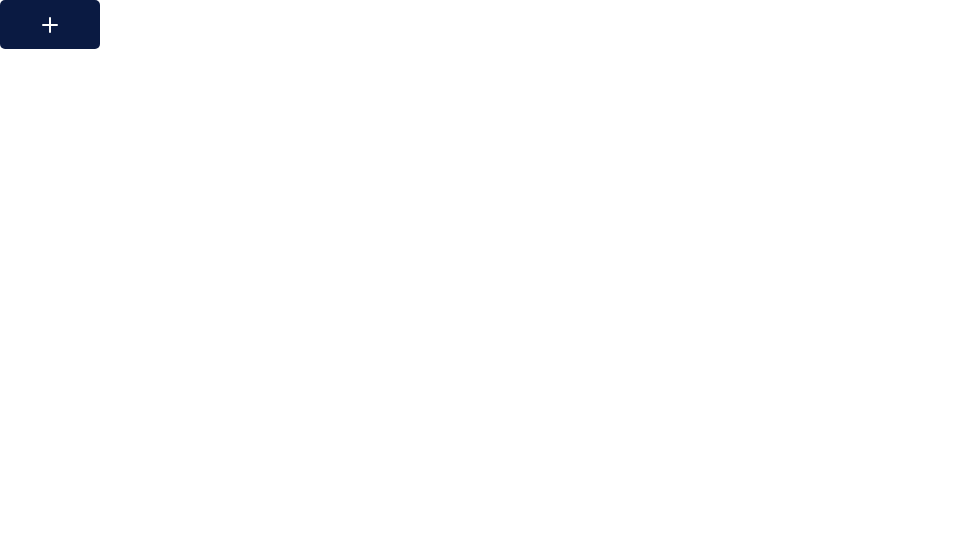
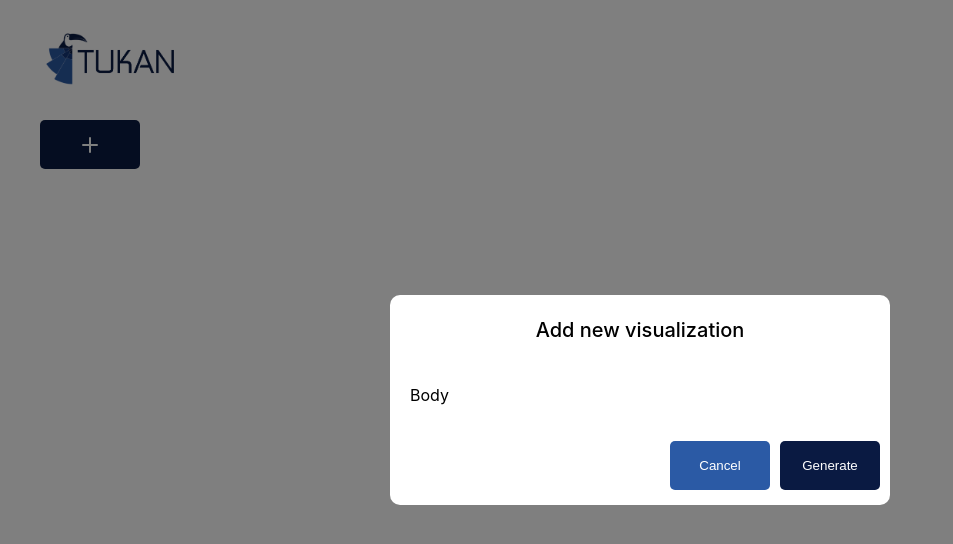
Before and after one commit to jessyavalos1615/tukan-challenge, a React (Create React App) app: page / in a window 1280 px wide. Shown: the top 544 px of the page, without its empty margins (0-953 px from the left). Built offline with nearby package versions, Linux system fonts and the light colour scheme.

Commit message:
Header component and Modal Layout created

```diff
--- a/src/App.css
+++ /dev/null
@@ -1,38 +0,0 @@
-.App {
-  text-align: center;
-}
-
-.App-logo {
-  height: 40vmin;
-  pointer-events: none;
-}
-
-@media (prefers-reduced-motion: no-preference) {
-  .App-logo {
-    animation: App-logo-spin infinite 20s linear;
-  }
-}
-
-.App-header {
-  background-color: #282c34;
-  min-height: 100vh;
-  display: flex;
-  flex-direction: column;
-  align-items: center;
-  justify-content: center;
-  font-size: calc(10px + 2vmin);
-  color: white;
-}
-
-.App-link {
-  color: #61dafb;
-}
-
-@keyframes App-logo-spin {
-  from {
-    transform: rotate(0deg);
-  }
-  to {
-    transform: rotate(360deg);
-  }
-}
--- a/src/App.tsx
+++ b/src/App.tsx
@@ -1,17 +1,26 @@
 import React from "react";
 
-import "./App.css";
+import Icon from "./components/Icon/Icon";
 import Button from "./components/Button/Button";
-import plusIcon from './assets/icon/plus-alt.svg';
-import Icon from "./components/Icon/Icon";
+import Header from "./components/Header/Header";
+
+import plusIcon from "./assets/icon/plus-alt.svg";
 import { ButtonVariant } from "./components/Button/ButtonTypes";
+import Modal from "./layouts/Modal/Modal";
 
 function App() {
   return (
-    <div className="App">
-      <Button data-testid='app-button' variant={ButtonVariant.primary} onClick={(e) => console.log('first')}>
-        <Icon data-testid='app-icon' icon={plusIcon} alt="plus-icon" />
+    <div>
+      <Header />
+      <Button
+        data-testid="app-button"
+        variant={ButtonVariant.primary}
+        onClick={(e) => console.log("Open Modal")}
+      >
+        <Icon data-testid="app-icon" icon={plusIcon} alt="plus-icon" />
       </Button>
+
+      <Modal title="Add new visualization">Body</Modal>
     </div>
   );
 }
--- /dev/null
+++ b/src/components/Header/Header.tsx
@@ -0,0 +1,16 @@
+import React from "react";
+
+import Icon from "../Icon/Icon";
+import { HeaderContainer } from "./Style";
+
+import logoIcon from "../../assets/images/tukan_logo_trim.fa49c6d7.png";
+
+const Header = () => {
+  return (
+    <HeaderContainer>
+      <Icon icon={logoIcon} size="140px" alt="tukan-logo" />
+    </HeaderContainer>
+  );
+};
+
+export default Header;
--- /dev/null
+++ b/src/components/Header/Style.tsx
@@ -0,0 +1,5 @@
+import styled from "styled-components";
+
+export const HeaderContainer = styled.div`
+  padding: 30px 0;
+`;
--- a/src/components/Icon/Icon.tsx
+++ b/src/components/Icon/Icon.tsx
@@ -3,8 +3,8 @@ import React from "react";
 import { BaseIcon } from "./Style";
 import { IconProps } from "./IconTypes";
 
-const Icon = ({ icon, ...rest }: IconProps): JSX.Element => {
-  return <BaseIcon src={icon} {...rest} />;
+const Icon = ({ icon, size = '24px', ...rest }: IconProps): JSX.Element => {
+  return <BaseIcon src={icon} size={size} {...rest} />;
 };
 
 export default Icon;
--- a/src/components/Icon/IconTypes.ts
+++ b/src/components/Icon/IconTypes.ts
@@ -1,4 +1,7 @@
-export interface IconProps {
+export interface BaseIconTypes {
+    size?: string;
+}
+export interface IconProps extends BaseIconTypes {
     icon: string;
     alt?: string;
 }
--- a/src/components/Icon/Style.tsx
+++ b/src/components/Icon/Style.tsx
@@ -1,6 +1,6 @@
 import styled from "styled-components";
+import { BaseIconTypes } from "./IconTypes";
 
-export const BaseIcon = styled.img`
-  width: 24px;
-  height: 24px;
+export const BaseIcon = styled.img<BaseIconTypes>`
+  width: ${({ size }) => size};
 `;
--- a/src/index.css
+++ b/src/index.css
@@ -1,13 +1,17 @@
+* {
+  margin: 0;
+  padding: 0;
+}
+
 body {
-  margin: 0;
+  max-width: 1440px;
+  margin: 0 auto;
+  padding: 0 40px;
+
   font-family: -apple-system, BlinkMacSystemFont, 'Segoe UI', 'Roboto', 'Oxygen',
     'Ubuntu', 'Cantarell', 'Fira Sans', 'Droid Sans', 'Helvetica Neue',
     sans-serif;
   -webkit-font-smoothing: antialiased;
   -moz-osx-font-smoothing: grayscale;
+  user-select: none;
 }
-
-code {
-  font-family: source-code-pro, Menlo, Monaco, Consolas, 'Courier New',
-    monospace;
-}
--- /dev/null
+++ b/src/layouts/Modal/Modal.tsx
@@ -0,0 +1,32 @@
+import React from "react";
+
+import {
+  ModalBackground,
+  ModalBody,
+  ModalContainer,
+  ModalFooter,
+  ModalHeader,
+  ModalTitle,
+} from "./Style";
+import { ModalProps } from "./ModalTypes";
+import Button from "../../components/Button/Button";
+import { ButtonVariant } from "../../components/Button/ButtonTypes";
+
+const Modal = ({ children, title }: ModalProps) => {
+  return (
+    <ModalBackground>
+      <ModalContainer>
+        <ModalHeader>
+          <ModalTitle>{title}</ModalTitle>
+        </ModalHeader>
+        <ModalBody>{children}</ModalBody>
+        <ModalFooter>
+          <Button variant={ButtonVariant.secondary}>Cancel</Button>
+          <Button variant={ButtonVariant.primary}>Generate</Button>
+        </ModalFooter>
+      </ModalContainer>
+    </ModalBackground>
+  );
+};
+
+export default Modal;
--- /dev/null
+++ b/src/layouts/Modal/ModalTypes.ts
@@ -0,0 +1,4 @@
+export interface ModalProps {
+    children: React.ReactNode,
+    title: string;
+}
--- /dev/null
+++ b/src/layouts/Modal/Style.tsx
@@ -0,0 +1,47 @@
+import styled from "styled-components";
+
+export const ModalBackground = styled.div`
+  position: absolute;
+  top: 0;
+  bottom: 0;
+  left: 0;
+  right: 0;
+  display: grid;
+  place-items: center;
+  background-color: rgba(0, 0, 0, 0.5);
+`;
+
+export const ModalContainer = styled.div`
+  display: inline-block;
+  min-width: 500px;
+  background-color: ${({ theme }) => theme.colors.white};
+  border-radius: 10px;
+`;
+
+export const ModalHeader = styled.div`
+  display: flex;
+  align-items: center;
+  justify-content: center;
+  height: 70px;
+`;
+
+export const ModalTitle = styled.span`
+  font-size: 20px;
+  font-weight: 500;
+`;
+
+export const ModalBody = styled.div`
+  padding: 20px 20px;
+`;
+
+export const ModalFooter = styled.div`
+  display: flex;
+  align-items: center;
+  justify-content: flex-end;
+  padding: 5px 10px;
+  height: 70px;
+
+  & button:first-of-type {
+    margin-right: 10px;
+  }
+`;
```
